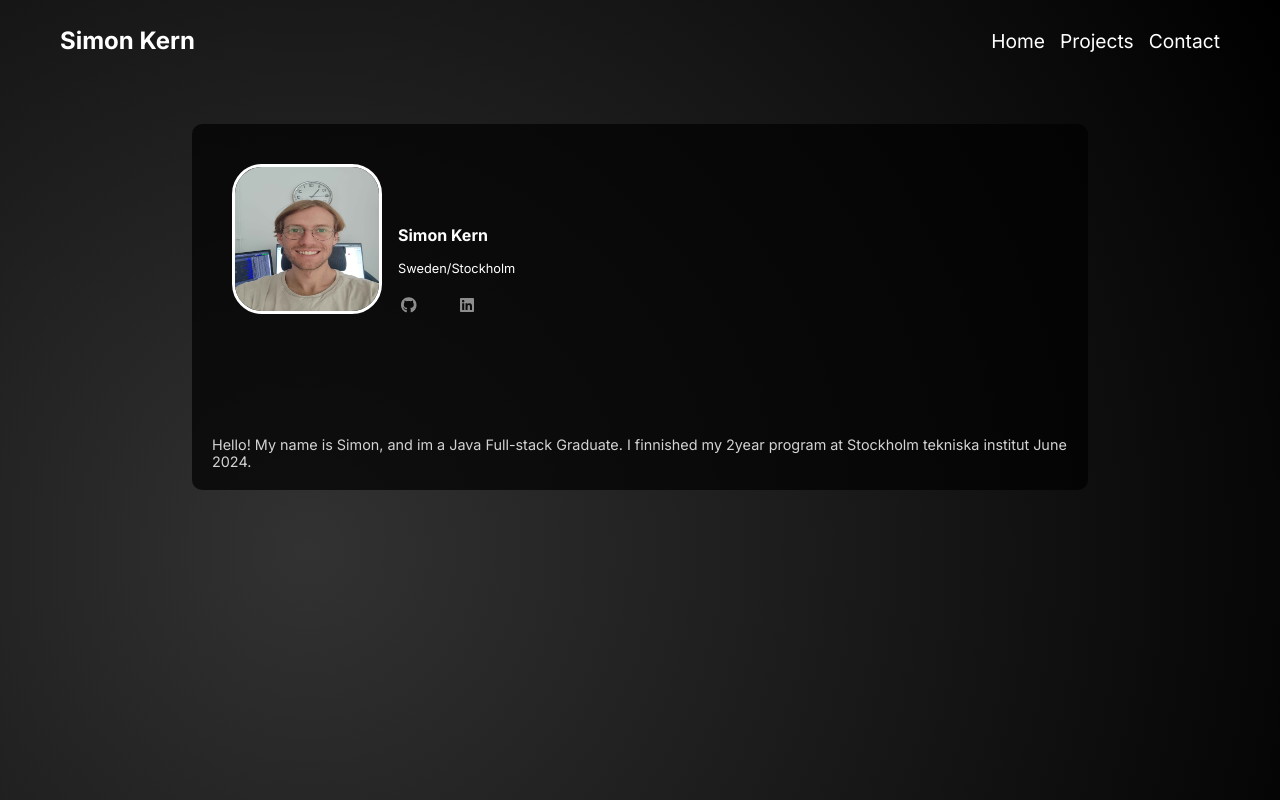
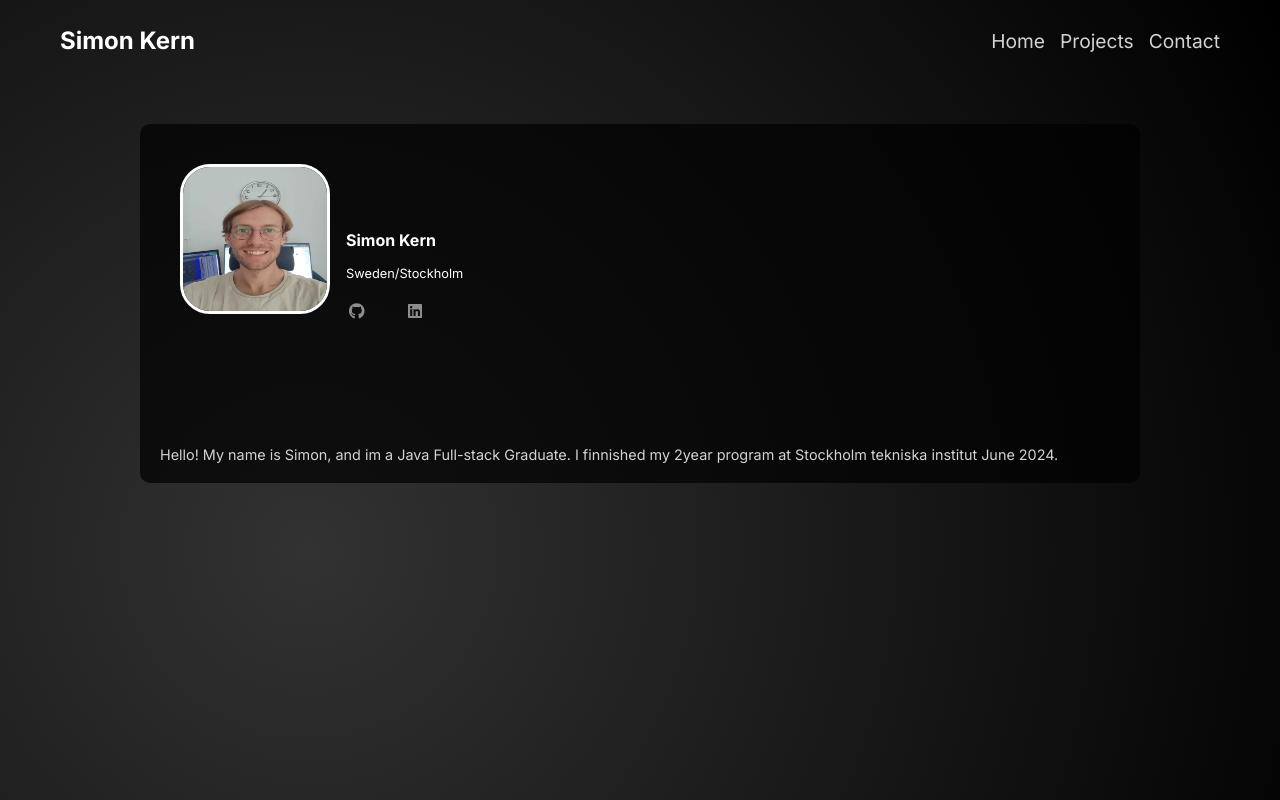
Before and after one commit to crtneko97/portfolio, a Next.js app: page / in a window 1280 px wide. Built offline with nearby package versions, Linux system fonts and the light colour scheme.

Commit message:
some global css changes and hover on li a element with transisition

```diff
--- a/src/app/components/navbar/Navbar.module.css
+++ b/src/app/components/navbar/Navbar.module.css
@@ -63,15 +63,21 @@
 .navLinks li {
   opacity: 0;
   transform: translateY(-20px);
-  transition: opacity 0.4s ease-out, transform 0.4s ease-out;
 }
 
 /* Links inside navLinks */
 .navLinks li a {
-  color: #fff; /* Ensure the text color is white */
+  color: var(--primary-light-text); /* Ensure the text color matches the rest */
   text-decoration: none; /* Remove underline */
   display: block; /* Ensure the link occupies the full space of its parent li */
+  transition: transform 0.3s ease; /* Add transition for smooth scaling */
 }
+
+.navLinks li a:hover {
+  text-decoration: none; /* Remove underline */
+  transform: scale(1.1); /* Scale the element slightly */
+}
+
 
 .navLinks.showMenu li {
   opacity: 1;
@@ -129,45 +135,7 @@
 }
 
 
-/* Tablets and small desktops */
-@media (min-width: 768px) and (max-width: 1024px) {
-  .navLinks {
-    display: flex;
-    flex-direction: column;
-    width: 100%;
-    background-color: rgba(0, 0, 0, 0.7); /* Dimmed background */
-    position: absolute;
-    top: 0;
-    left: 0;
-    opacity: 0; /* Hidden by default */
-    transform: translateY(-20px); /* Hide initially */
-    transition: opacity 0.4s ease-out, transform 0.4s ease-out; /* Smooth transition */
-    pointer-events: none; /* Prevent interaction when hidden */
-    justify-content: center; /* Center the menu items vertically */
-    align-items: center; /* Center the menu items horizontally */
-    height: 100vh; /* Full viewport height */
-  }
 
-  .navLinks.showMenu {
-    opacity: 1;
-    transform: translateY(0); /* Slide down */
-    pointer-events: auto; /* Allow interaction */
-  }
-
-  .navLinks li {
-    text-align: center; /* Center-align text within dropdown */
-    padding: 10px 0;
-    margin-right: 0;
-  }
-
-  .hamburger {
-    display: flex;
-  }
-
-  .logo a {
-    font-size: 1.5em; /* Adjust the size of the logo */
-  }
-}
 
 /* Desktops and larger screens */
 @media (min-width: 1024px) {
--- a/src/app/styles/globals.css
+++ b/src/app/styles/globals.css
@@ -12,8 +12,6 @@ body {
   justify-content: center;
   align-items: flex-start;
   min-height: 100vh;
-  margin: 0;
-  padding: 0;
   font-family: -apple-system, BlinkMacSystemFont, 'Segoe UI', Roboto, Oxygen, Ubuntu, Cantarell, 'Open Sans', 'Helvetica Neue', sans-serif;
   color: #fff;
 }
@@ -23,19 +21,3 @@ body {
   max-width: 1200px; /* Ensure content doesn't stretch too wide on large screens */
   padding-top: 60px; /* Adjust based on the navbar height */
 }
-
-/* Media Queries */
-
-/* Tablets and larger screens */
-@media (min-width: 600px) {
-  .content {
-    width: 80%;
-  }
-}
-
-/* Desktops and larger screens */
-@media (min-width: 1024px) {
-  .content {
-    width: 70%;
-  }
-}
```
